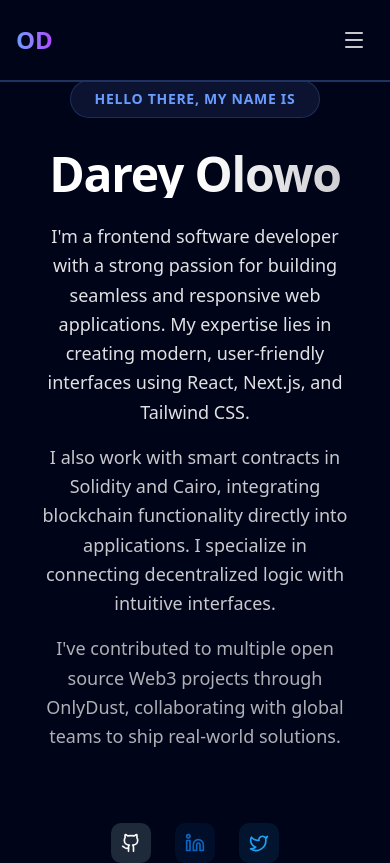
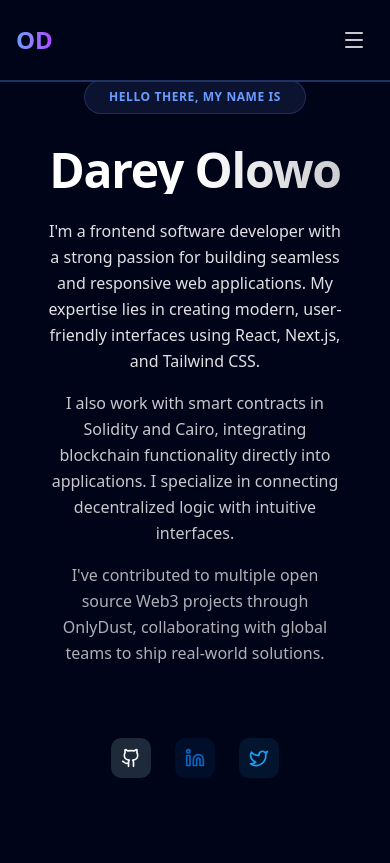
Before and after one commit to Olowodarey/portfolio, a Next.js app: page / in a window 390 px wide. Shown: the top 863 px of the page. Built offline with nearby package versions, Linux system fonts and the light colour scheme.

Commit message:
update ui

```diff
--- a/src/components/home/Hero.tsx
+++ b/src/components/home/Hero.tsx
@@ -11,7 +11,7 @@ const fadeInUp = {
 
 export function HeroSection() {
   return (
-    <section className="relative min-h-screen flex items-center justify-center px-4 py-20">
+    <section className="relative min-h-screen flex items-center justify-center px-6 py-20">
       {/* Background pattern */}
       <div className="absolute inset-0 -z-10 bg-grid-white/5 [mask-image:radial-gradient(ellipse_at_center,transparent_20%,black)]" />
 
@@ -24,12 +24,12 @@ export function HeroSection() {
         >
           {/* Greeting */}
           <motion.div
-            className="inline-flex items-center justify-center px-6 py-2 rounded-full bg-primary/10 mb-8 border border-primary/20"
+            className="inline-flex items-center justify-center px-6 py-2 sm:py-4 rounded-full bg-primary/10 mb-8 border border-primary/20"
             initial={{ opacity: 0, y: 20 }}
             animate={{ opacity: 1, y: 0 }}
             transition={{ duration: 0.5 }}
           >
-            <span className="text-sm font-semibold tracking-wider text-primary">
+            <span className="text-xs lg:text-base font-semibold tracking-wider text-primary">
               HELLO THERE, MY NAME IS
             </span>
           </motion.div>
@@ -45,7 +45,7 @@ export function HeroSection() {
             </motion.h1>
 
             <motion.div
-              className="text-lg text-muted-foreground max-w-3xl leading-relaxed mx-auto space-y-4"
+              className="text-base lg:text-lg  text-muted-foreground max-w-3xl leading-relaxed mx-auto space-y-4"
               variants={fadeInUp}
               transition={{ delay: 0.2 }}
             >
--- a/src/components/home/protfolio.tsx
+++ b/src/components/home/protfolio.tsx
@@ -2,7 +2,7 @@ import { Card, CardContent } from "@/components/ui/card";
 import { Badge } from "@/components/ui/badge";
 import { ExternalLink, Github, Star } from "lucide-react";
 import { Button } from "@/components/ui/button";
-
+import Link from "next/link";
 interface Project {
   title: string;
   description: string;
@@ -98,7 +98,7 @@ export function PortfolioSection() {
         <div className="text-center mb-10">
           <div className="inline-block mb-3">
             <span className="text-xs font-medium text-primary bg-primary/10 px-3 py-1.5 rounded-full border border-primary/20">
-              Sample  Works
+              Sample Works
             </span>
           </div>
           <p className="text-muted-foreground text-sm md:text-base max-w-2xl mx-auto">
@@ -108,6 +108,12 @@ export function PortfolioSection() {
 
         <div className="grid grid-cols-1 sm:grid-cols-2 lg:grid-cols-3 gap-3 sm:gap-4 md:gap-6">
           {projects.map((project, index) => (
+            <Link
+              href={project.liveUrl}
+              target="_blank"
+              rel="noopener noreferrer"
+              className="block h-full"
+            >
               <Card
                 key={index}
                 className={`group relative overflow-hidden transition-all duration-300 hover:shadow-lg border-border/30 hover:border-primary/20 bg-card/50 backdrop-blur-sm ${
@@ -144,6 +150,12 @@ export function PortfolioSection() {
                   )}
                 </div>
 
+                <Link
+                  href={project.liveUrl}
+                  target="_blank"
+                  rel="noopener noreferrer"
+                  className="block h-full"
+                >
                   <CardContent className="p-3 sm:p-4 sm:pt-3">
                     <div className="flex items-center gap-2 mb-2 sm:mb-3">
                       <div className="w-8 h-8 sm:w-10 sm:h-10 rounded-full bg-gradient-to-br from-blue-500 to-purple-600 flex items-center justify-center text-white text-xs sm:text-sm font-medium">
@@ -153,7 +165,9 @@ export function PortfolioSection() {
                         <h3 className="text-xs sm:text-sm font-semibold text-foreground group-hover:text-primary transition-colors">
                           {project.title}
                         </h3>
-                    <p className="text-[10px] sm:text-xs text-muted-foreground">Project</p>
+                        <p className="text-[10px] sm:text-xs text-muted-foreground">
+                          Project
+                        </p>
                       </div>
                     </div>
 
@@ -182,20 +196,16 @@ export function PortfolioSection() {
                       <Button
                         size="sm"
                         variant="outline"
-                    className="text-[10px] sm:text-xs h-7 sm:h-8 px-2 sm:px-3 rounded-full border-border/50 hover:bg-primary/5 hover:border-primary/30 transition-colors"
+                        className="text-[10px] sm:text-xs h-7 sm:h-8 px-2 sm:px-3 rounded-full border-border/50 hover:bg-primary/5 hover:border-primary/30 transition-colors pointer-events-none"
                         asChild
                       >
-                    <a
-                      href={project.liveUrl}
-                      target="_blank"
-                      rel="noopener noreferrer"
-                    >
-                      View Project
-                    </a>
+                        <span>View Project</span>
                       </Button>
                     </div>
                   </CardContent>
+                </Link>
               </Card>
+            </Link>
           ))}
         </div>
 
```
Lines whose indentation alone changed are shown as unchanged.
